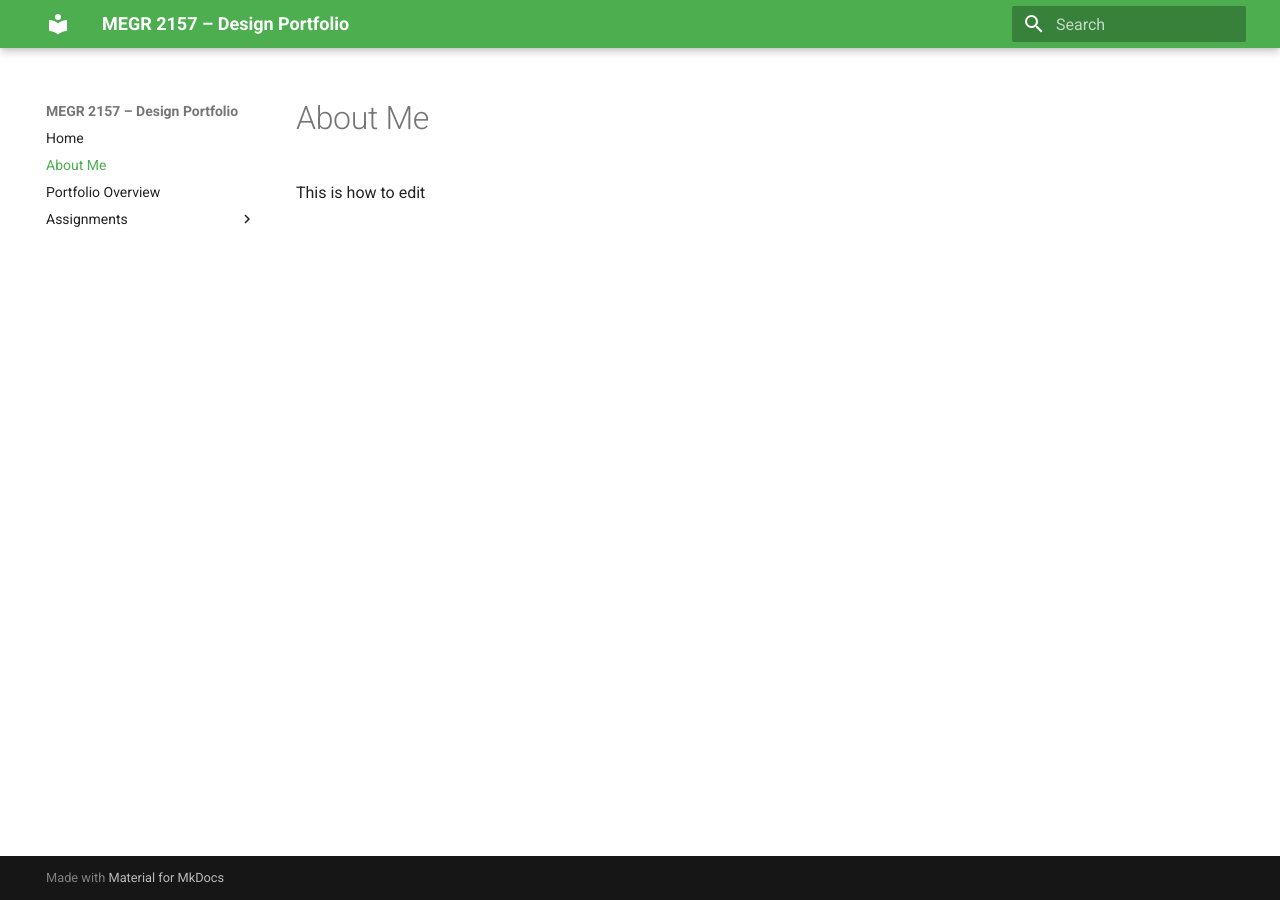
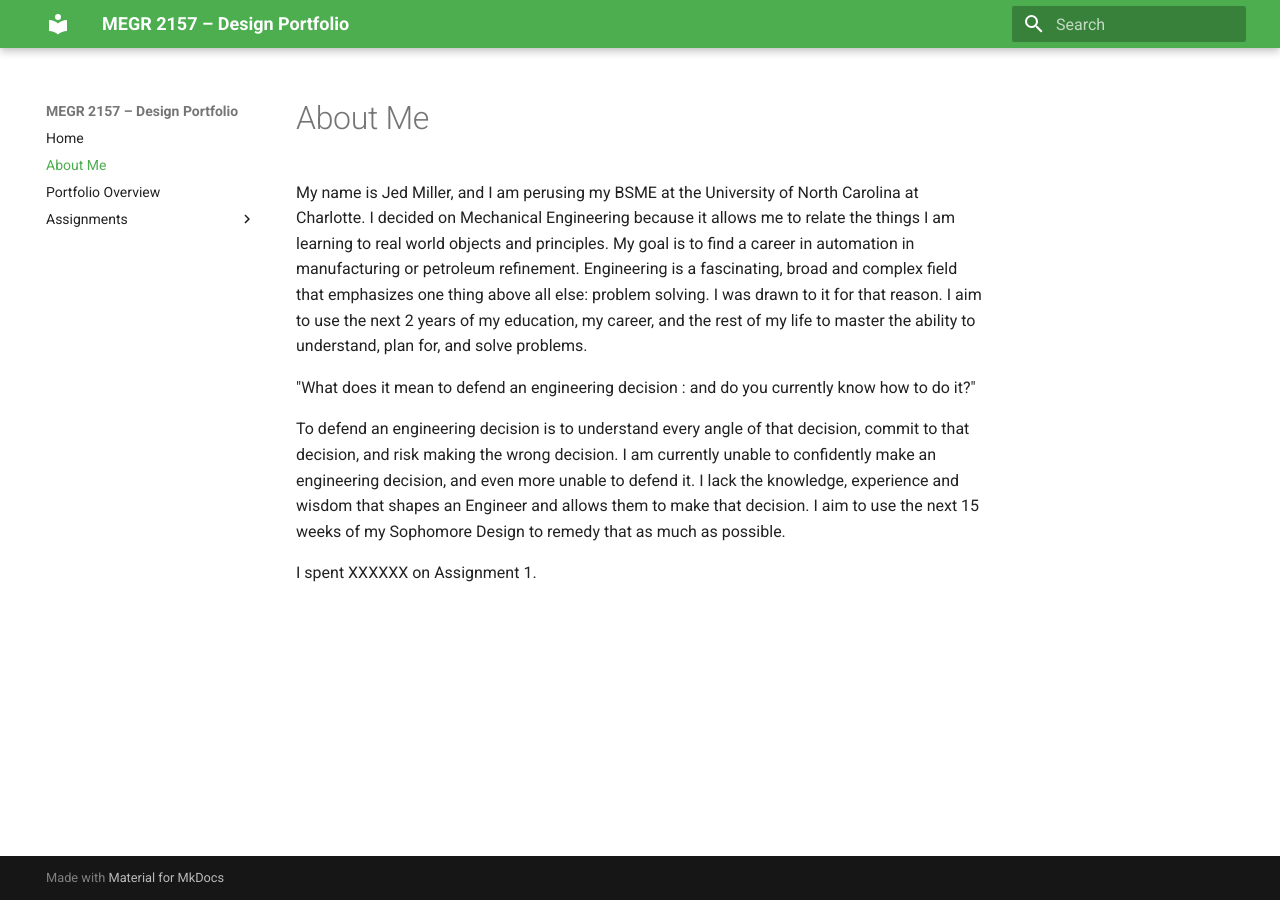
Before and after one commit to cmill271/miller-megr2157-portfolio, an MkDocs documentation site: the page built from docs/aboutme/index.md, in a window 1280 px wide. Built offline with MkDocs 1.6.1 and Material for MkDocs 9.7.7, drawn with Linux system fonts in a browser that asks for light colours.

Commit message:
Revise engineering decision defense explanation
Updated the explanation of defending an engineering decision and added a note about Assignment 1.

```diff
--- a/docs/aboutme/index.md
+++ b/docs/aboutme/index.md
@@ -1,2 +1,8 @@
 #About Me
-This is how to edit
+My name is Jed Miller, and I am perusing my BSME at the University of North Carolina at Charlotte. I decided on Mechanical Engineering because it allows me to relate the things I am learning to real world objects and principles. My goal is to find a career in automation in manufacturing or petroleum refinement. Engineering is a fascinating, broad and complex field that emphasizes one thing above all else: problem solving. I was drawn to it for that reason. I aim to use the next 2 years of my education, my career, and the rest of my life to master the ability to understand, plan for, and solve problems.
+
+"What does it mean to defend an engineering decision : and do you currently know how to do it?"
+
+To defend an engineering decision is to understand every angle of that decision, commit to that decision, and risk making the wrong decision. I am currently unable to confidently make an engineering decision, and even more unable to defend it. I lack the knowledge, experience and wisdom that shapes an Engineer and allows them to make that decision. I aim to use the next 15 weeks of my Sophomore Design to remedy that as much as possible.
+
+I spent XXXXXX on Assignment 1.
```
